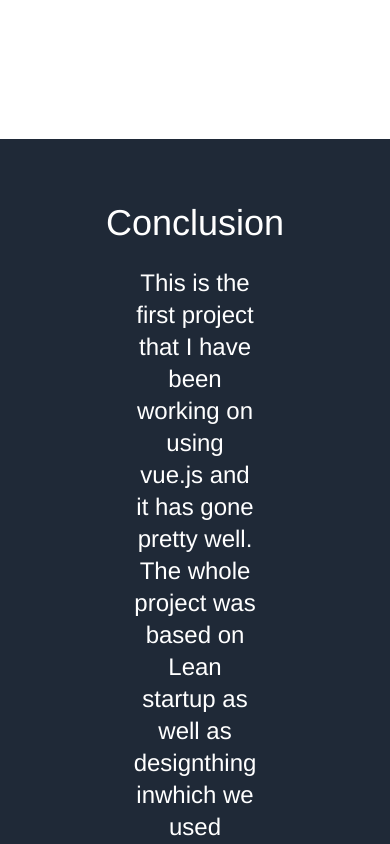
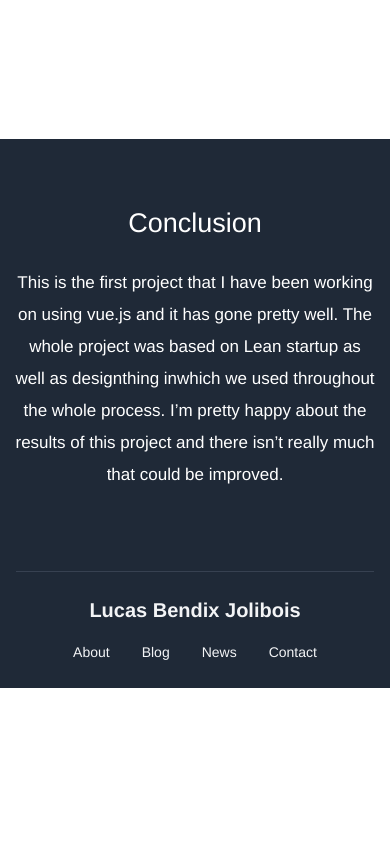
Before and after one commit to lucasjolibois54/portfolio-v4.0, a Vue app: page /about in a window 390 px wide. Shown: the part 2580-3424 px from the top of the page. After the commit the page ends 3268 px from the top, so only its background shows below. Built offline with nearby package versions, Linux system fonts and the light colour scheme.

Commit message:
Update UnvoitConclusion.vue

```diff
--- a/src/components/UnvoitProject/UnvoitConclusion.vue
+++ b/src/components/UnvoitProject/UnvoitConclusion.vue
@@ -16,7 +16,7 @@
     </h2>
 
     <div>
-      <h2
+      <h3
         class="
           text-2xl
           flex flex-col
@@ -33,7 +33,20 @@
         well as designthing inwhich we used throughout the whole process. I’m
         pretty happy about the results of this project and there isn’t really
         much that could be improved.
-      </h2>
+      </h3>
     </div>
   </div>
 </template>
+
+<style scoped>
+@media only screen and (max-width: 650px) and (min-width: 10px) {
+  h3 {
+    font-size: 17px;
+    padding-right: 15px;
+    padding-left: 15px;
+  }
+  h2 {
+    font-size: 27px;
+  }
+}
+</style>
```
